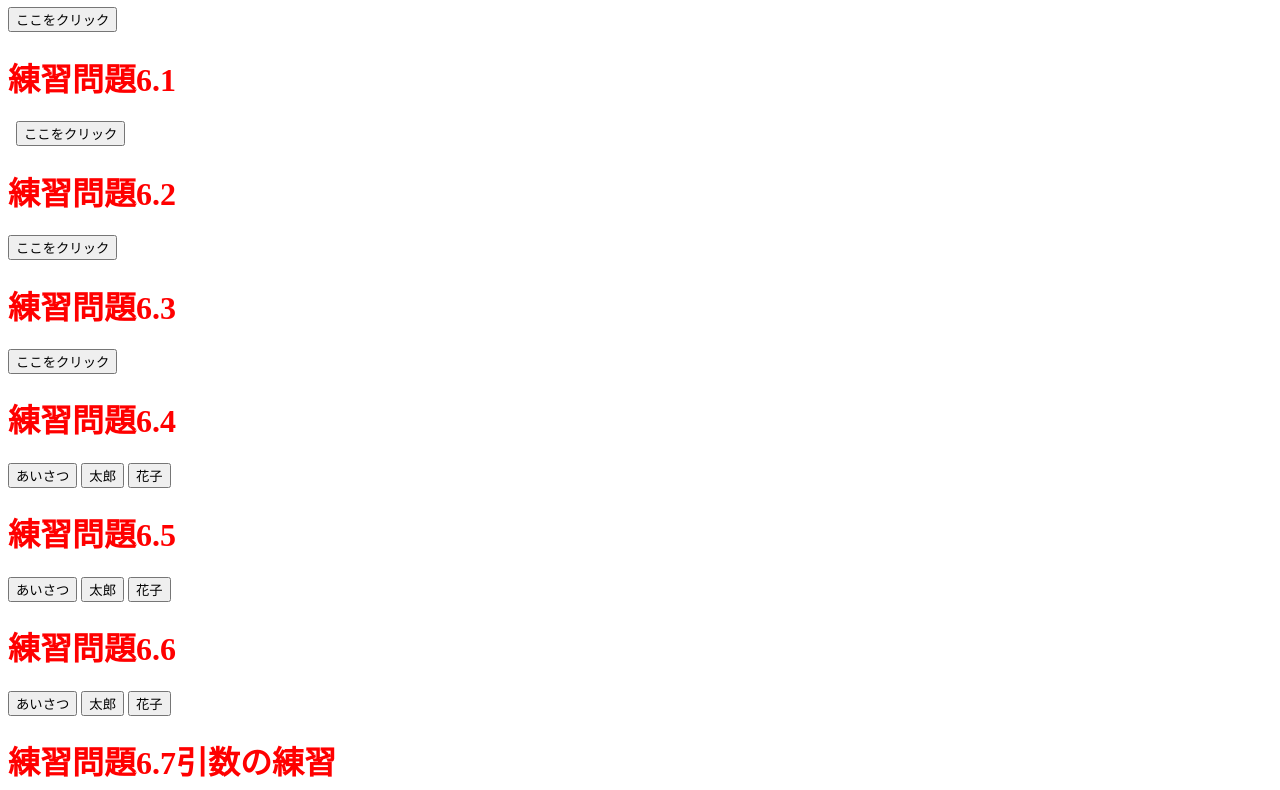
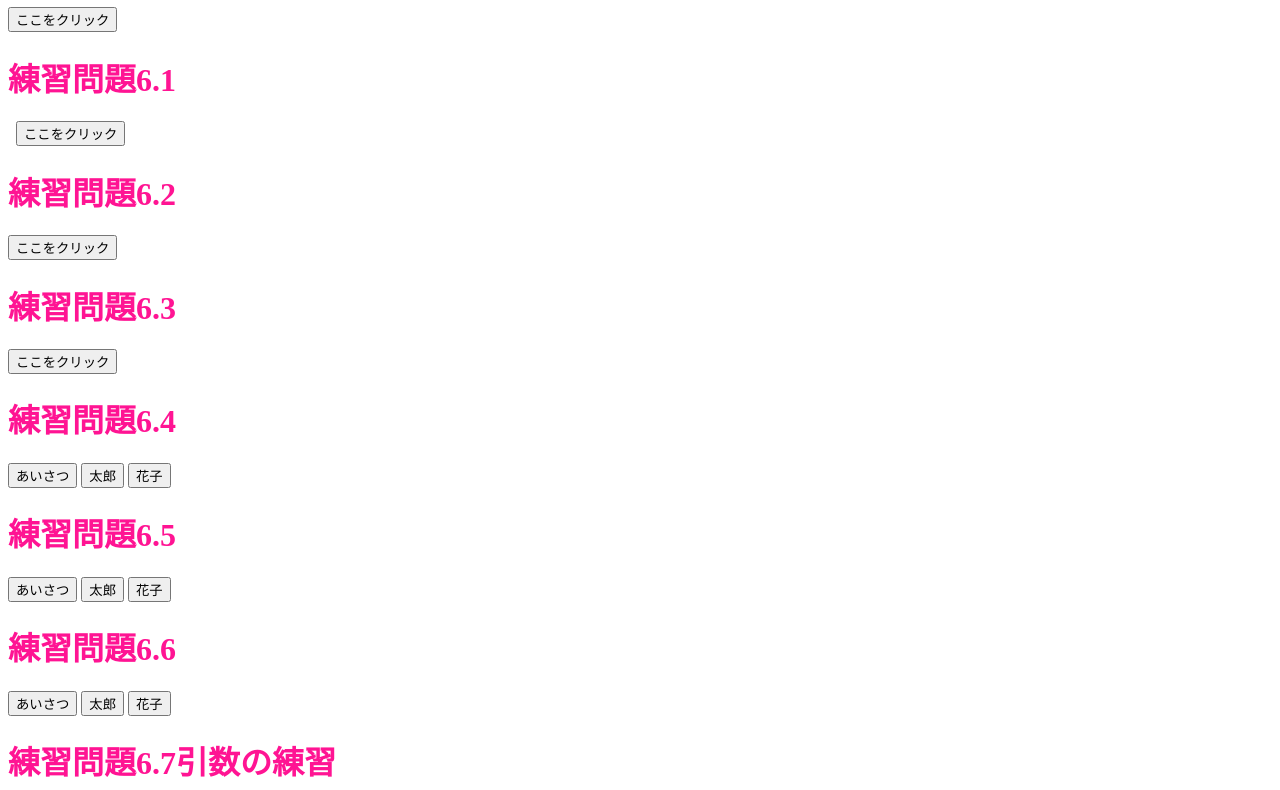
Before and after one commit to piuooou/nyan, a plain HTML site: page index.html in a window 1280 px wide. Shown: the part 683-1473 px from the top of the page. Drawn offline with Linux system fonts and the light colour scheme.

Commit message:
Update mystyle.css

```diff
--- a/mystyle.css
+++ b/mystyle.css
@@ -1,4 +1,4 @@
-h1{color:red;}
+h1{color:deeppink;}
 th,td {border:dashed thick black;}
 th.important {color:red;}
 p.sample1 {border: double 10px #0000ff;}
```
